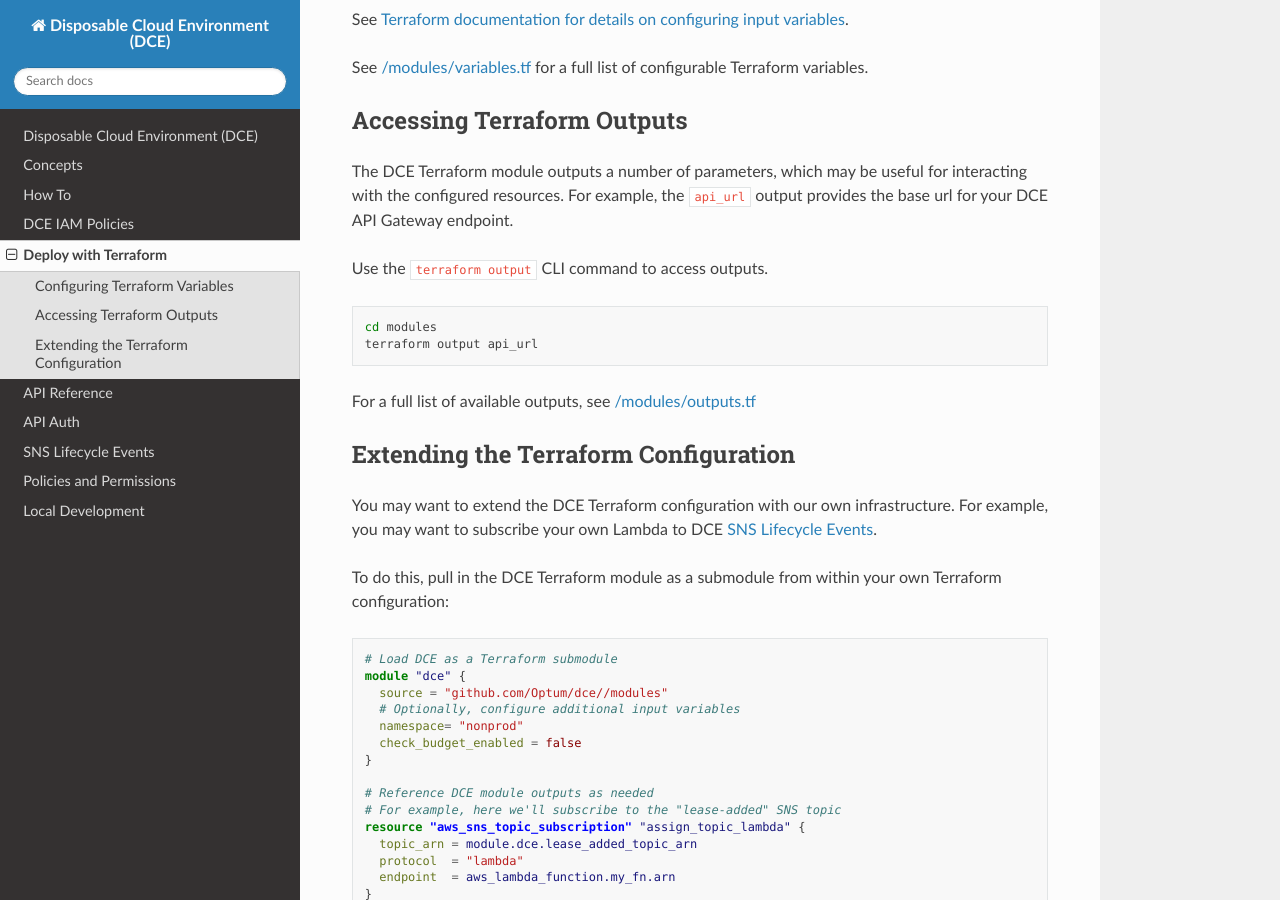
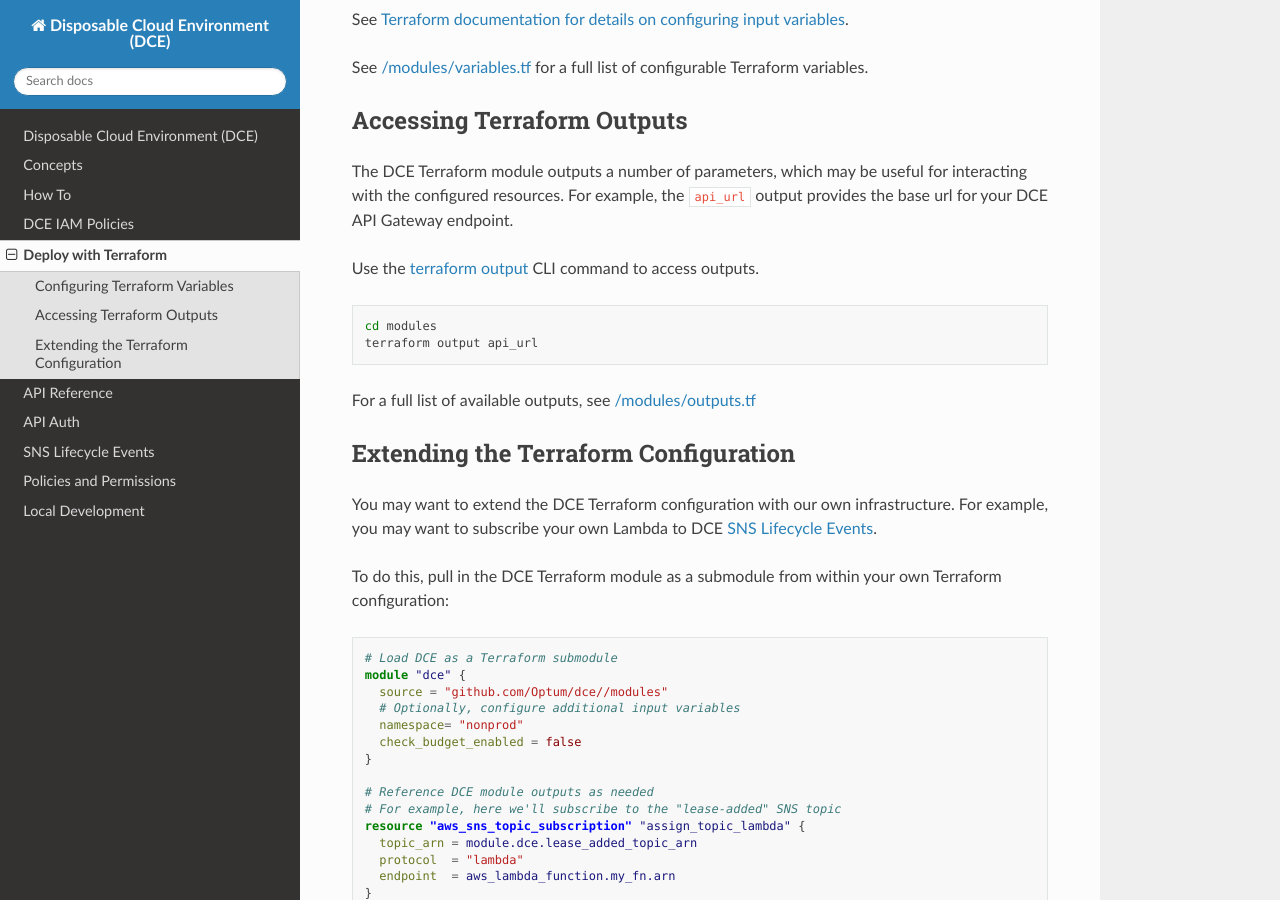
Before and after one commit to Optum/dce, a Sphinx documentation site: the page built from docs/terraform.md, in a window 1280 px wide and 900 px high, scrolled down 1020 px. Built offline with Sphinx 7.4.7 and the Read the Docs theme 2.0.0, drawn with Linux system fonts in a browser that asks for light colours.

Commit message:
Fixed link broken by backticks

````diff
--- a/docs/terraform.md
+++ b/docs/terraform.md
@@ -47,7 +47,7 @@ See [/modules/variables.tf](https://github.com/Optum/dce/blob/master/modules/var
 
 The DCE Terraform module outputs a number of parameters, which may be useful for interacting with the configured resources. For example, the `api_url` output provides the base url for your DCE API Gateway endpoint.
 
-Use the [`terraform output`](https://www.terraform.io/docs/commands/output.html) CLI command to access outputs.
+Use the [terraform output](https://www.terraform.io/docs/commands/output.html) CLI command to access outputs.
 
 ```bash
 cd modules
````
